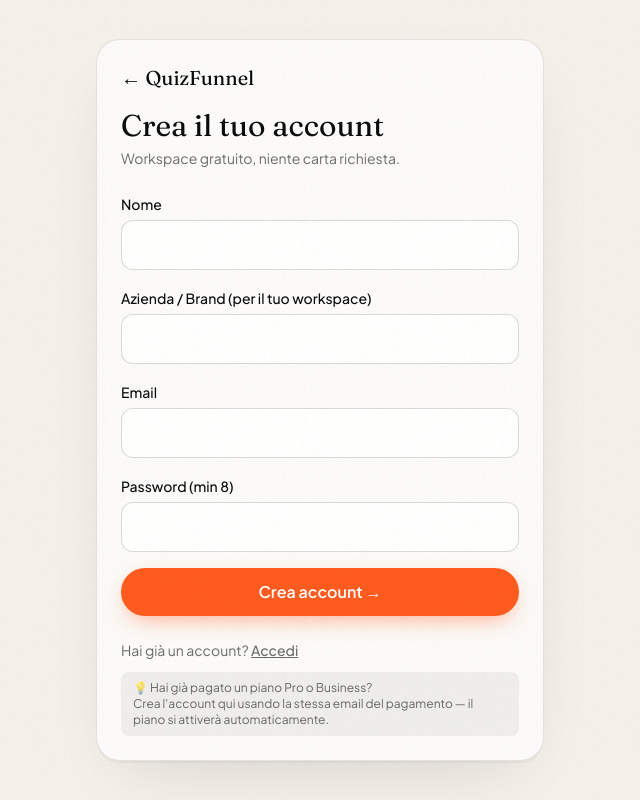
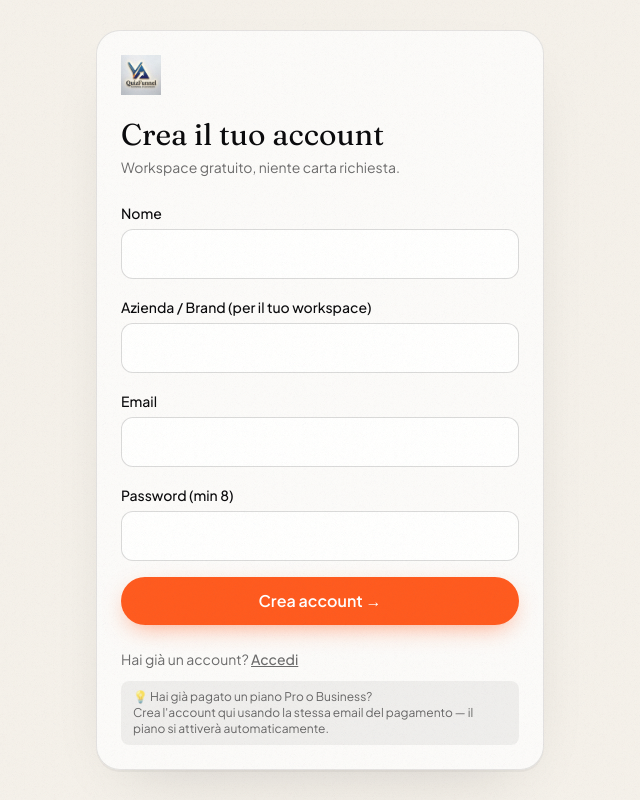
Before and after one commit to saam40ac/quizfunnel, a Next.js app: page /signup in a window 1280 px wide. Shown: the whole page, without its empty margins (320-960 px from the left). Built offline with nearby package versions, Linux system fonts and the light colour scheme.

Commit message:
Update page.tsx

```diff
--- a/src/app/(auth)/signup/page.tsx
+++ b/src/app/(auth)/signup/page.tsx
@@ -103,8 +103,13 @@ export default function SignupPage({
   return (
     <main className="grid min-h-screen place-items-center px-6">
       <div className="card w-full max-w-md">
-        <Link href="/" className="font-display text-xl">
-          ← QuizFunnel
+        <Link href="/" className="inline-block">
+          {/* eslint-disable-next-line @next/next/no-img-element */}
+          <img
+            src="/branding/logo-quizfunnel-full.jpg"
+            alt="QuizFunnel"
+            className="h-10 w-auto"
+          />
         </Link>
 
         {/* Banner per chi arriva da pagamento */}
```
